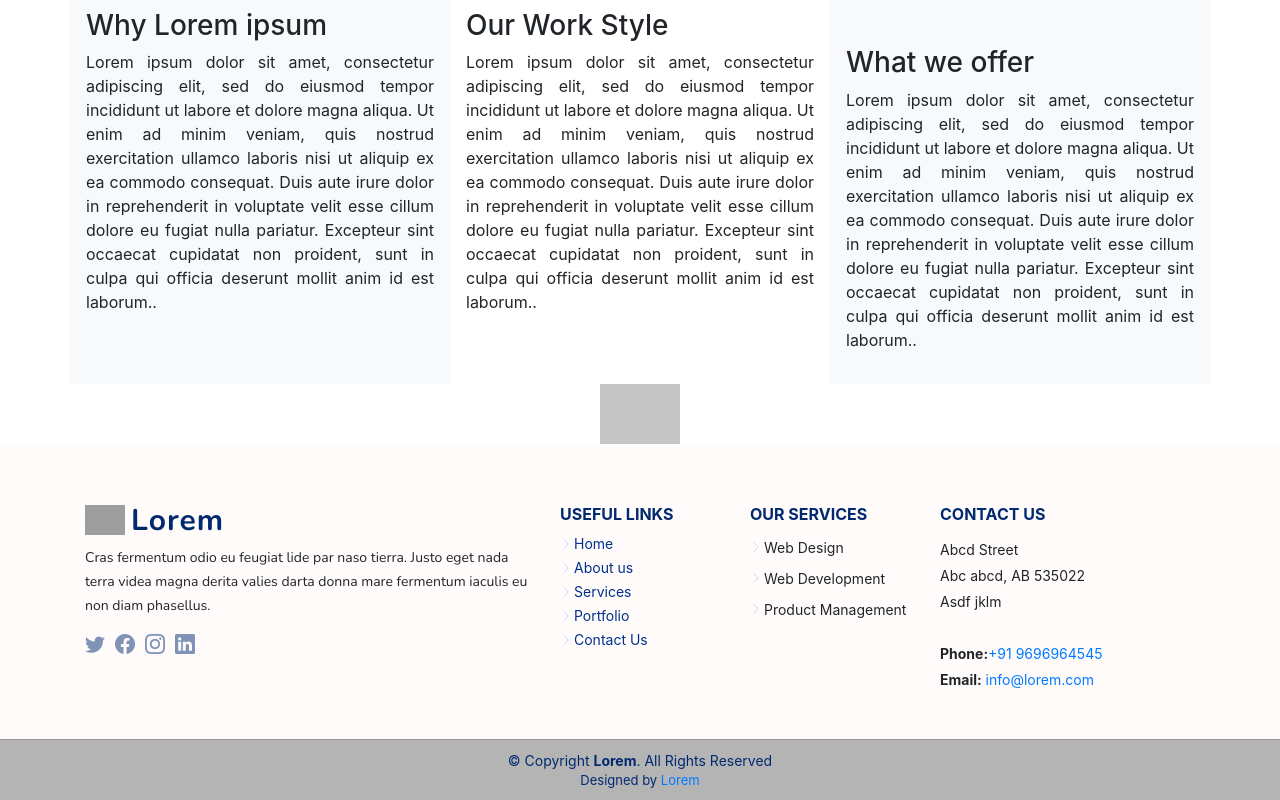
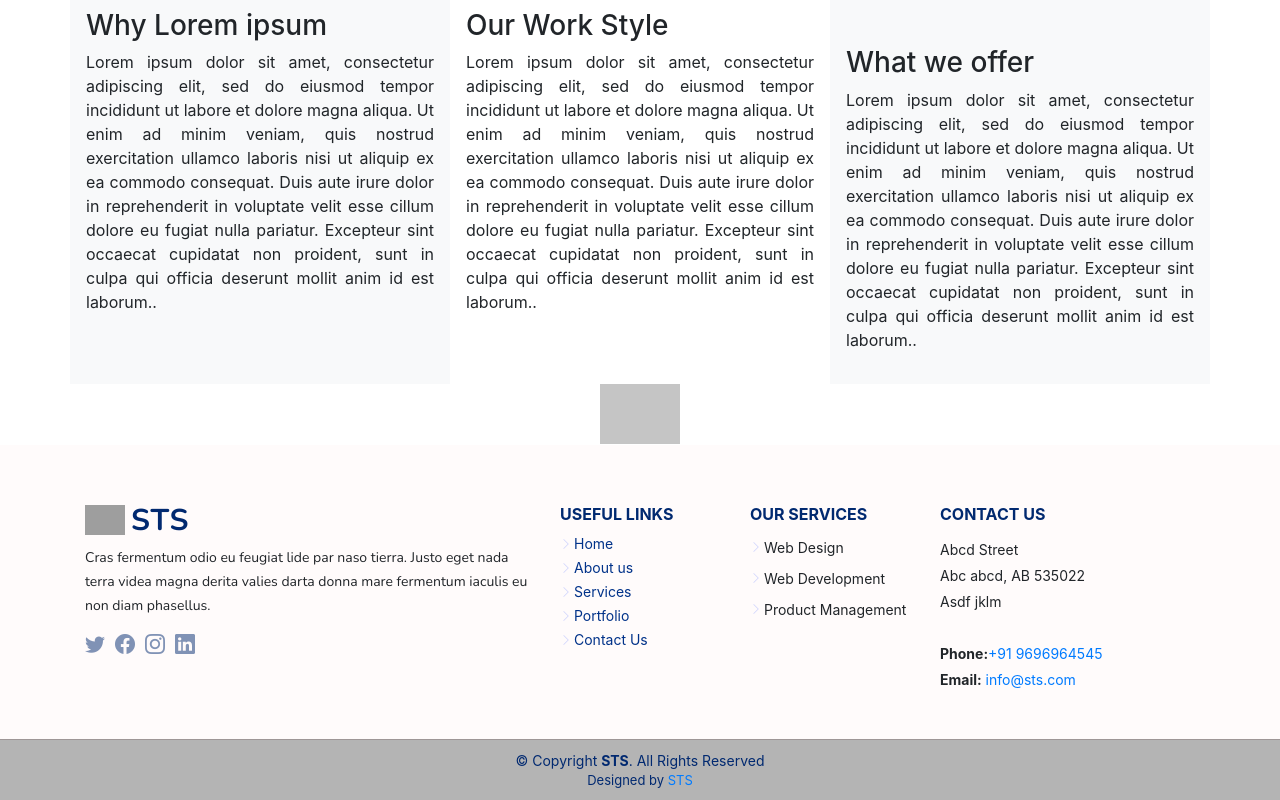
Before and after one commit to muneesmmm/react-sample, a React (Create React App) app: page /#/ in a window 1280 px wide. Shown: the part 1092-1892 px from the top of the page. Built offline with nearby package versions, Linux system fonts and the light colour scheme; grey boxes are pictures that could not be loaded.

Commit message:
update footer

```diff
--- a/src/components/Footer/Footer.js
+++ b/src/components/Footer/Footer.js
@@ -9,8 +9,8 @@ function Footer() {
           <div class="row gy-4">
             <div class="col-lg-5 col-md-12 footer-info">
               <a href="index.html" class="logo d-flex align-items-center">
-                <img src="assets/img/logo.png" alt="" />
-                <span>Lorem</span>
+                <img src={'https://github.com/muneesmmm/react-sample/blob/master/src/STS.png?raw=true'} alt="" />
+                <span>STS</span>
               </a>
               <p>Cras fermentum odio eu feugiat lide par naso tierra. Justo eget nada terra videa magna derita valies darta donna mare fermentum iaculis eu non diam phasellus.</p>
               <div class="social-links mt-3">
@@ -48,7 +48,7 @@ function Footer() {
                 Abc abcd, AB 535022<br/>
                 Asdf jklm <br/><br/>
                 <strong>Phone:</strong><a href="tel:// +91 9696964545">+91 9696964545</a><br/>
-                <strong>Email:</strong><a href="mailto:sanasilks@gmail.com"> info@lorem.com</a><br/>
+                <strong>Email:</strong><a href="mailto:sts@gmail.com"> info@sts.com</a><br/>
               </p>
 
             </div>
@@ -59,10 +59,10 @@ function Footer() {
 
       <div class="container">
         <div class="copyright">
-          &copy; Copyright <strong><span>Lorem</span></strong>. All Rights Reserved
+          &copy; Copyright <strong><span>STS</span></strong>. All Rights Reserved
         </div>
         <div class="credits">
-          Designed by <Link to={'/'}>Lorem</Link>
+          Designed by <Link to={'/'}>STS</Link>
         </div>
       </div>
     </footer>
```
